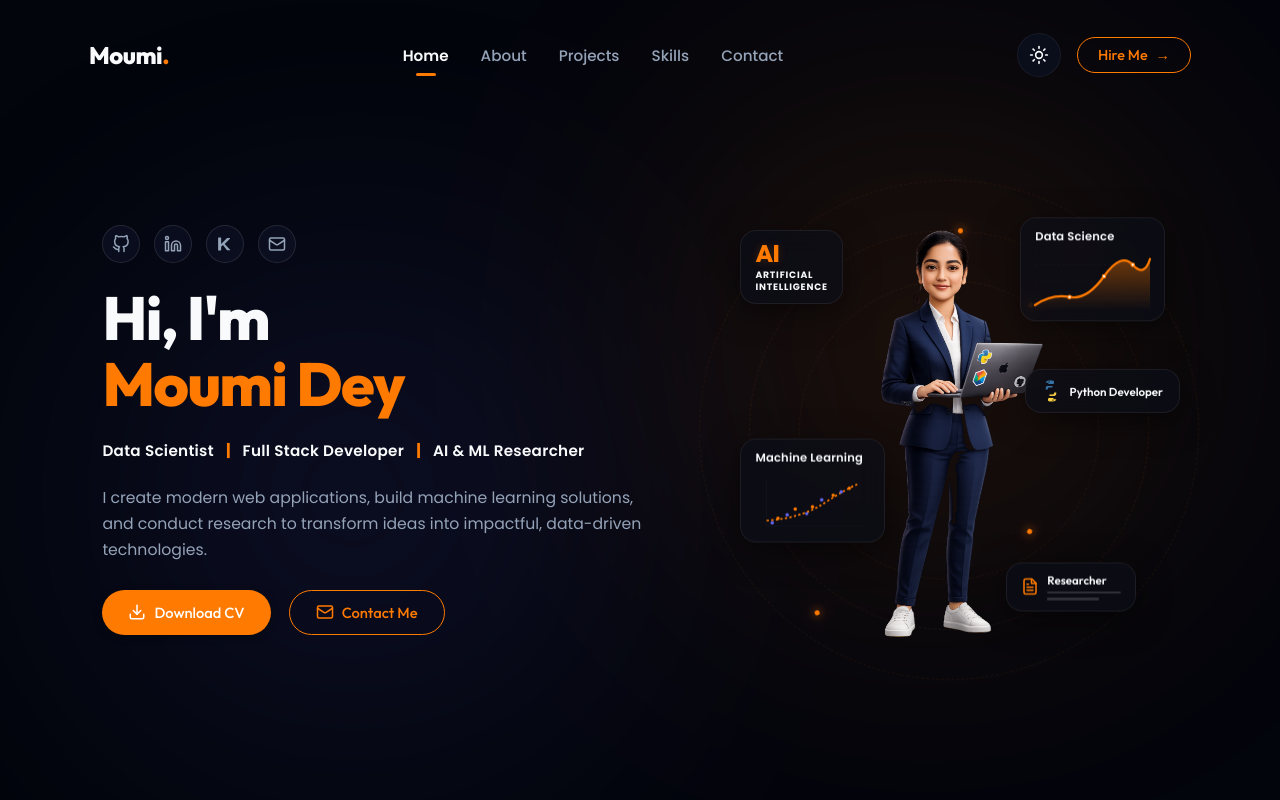
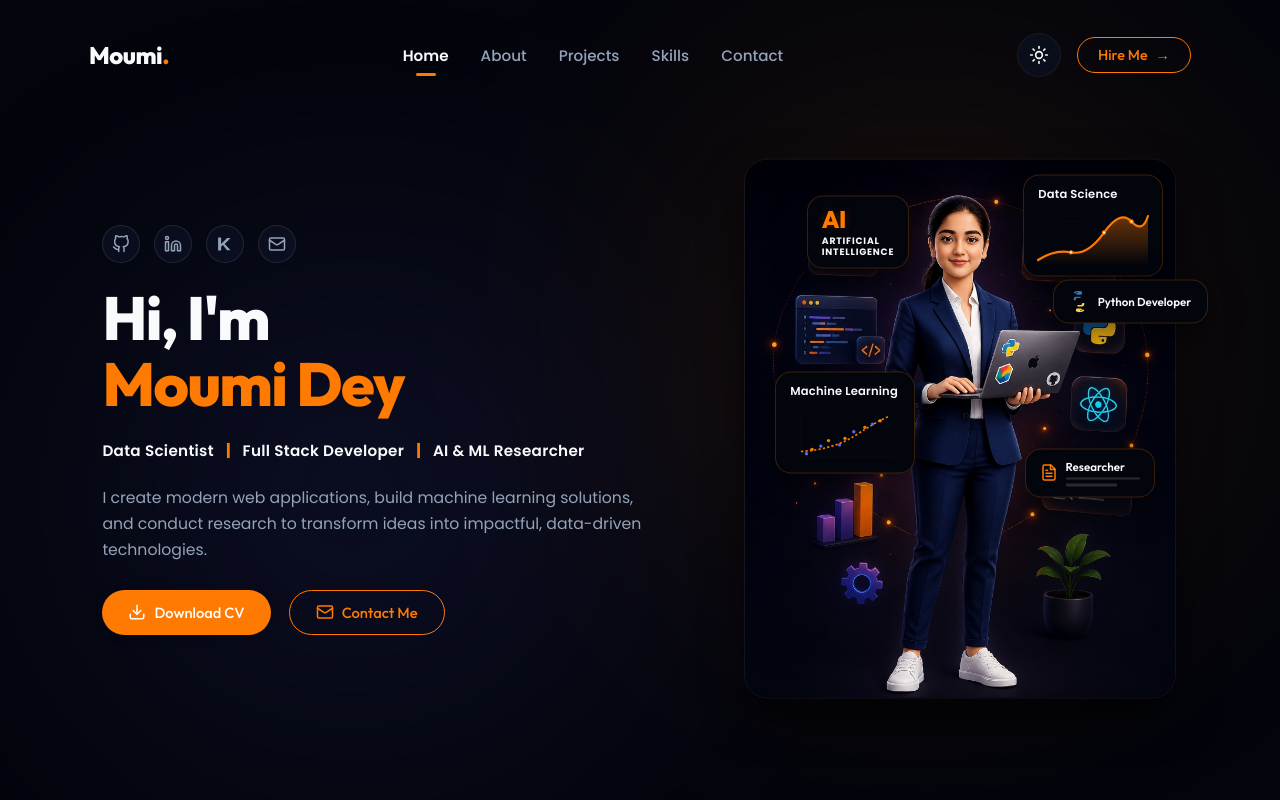
Before and after one commit to moumidey91-dev/PORTFOLIO, a React (Vite) app: page / in a window 1280 px wide. Shown: the top 800 px of the page. Built offline with nearby package versions, Linux system fonts and the light colour scheme.

Commit message:
Re-position 5 HTML cards to overlay exactly on top of baked-in image cards inside Hero section

```diff
--- a/src/components/Hero.css
+++ b/src/components/Hero.css
@@ -35,9 +35,9 @@
 
 .hero-container {
   display: grid;
-  grid-template-columns: 1.1fr 0.9fr;
+  grid-template-columns: 1.15fr 0.85fr;
   align-items: center;
-  gap: 60px;
+  gap: 50px;
   width: 100%;
 }
 
@@ -167,8 +167,9 @@
 
 .hero-avatar-wrapper {
   position: relative;
-  width: 360px;
-  height: 440px;
+  width: 100%;
+  max-width: 432px; /* Matches exact 819:1024 (0.8) image ratio */
+  aspect-ratio: 819 / 1024;
   display: flex;
   justify-content: center;
   align-items: center;
@@ -181,123 +182,66 @@
   height: 100%;
   object-fit: contain;
   z-index: 5;
+  border-radius: var(--radius-lg);
+  box-shadow: 0 20px 40px rgba(0, 0, 0, 0.6);
+  border: 1px solid rgba(255, 255, 255, 0.05);
 }
 
-/* Concentric Background Orbits */
-.hero-orbits {
-  position: absolute;
-  width: 100%;
-  height: 100%;
-  top: 0;
-  left: 0;
-  pointer-events: none;
-  z-index: 2;
-}
-
-.orbit {
-  position: absolute;
-  border: 1px dashed rgba(255, 122, 0, 0.08);
-  border-radius: 50%;
-  top: 50%;
-  left: 50%;
-  transform: translate(-50%, -50%);
-}
-
-.orbit-1 {
-  width: 500px;
-  height: 500px;
-  animation: spin-orbit-cw 35s linear infinite;
-}
-
-.orbit-2 {
-  width: 400px;
-  height: 400px;
-  animation: spin-orbit-ccw 28s linear infinite;
-}
-
-.orbit-3 {
-  width: 300px;
-  height: 300px;
-  animation: spin-orbit-cw 20s linear infinite;
-}
-
-/* Orbiting Particles */
-.orbit-particle {
-  position: absolute;
-  width: 5px;
-  height: 5px;
-  background: #ff7a00;
-  border-radius: 50%;
-  box-shadow: 0 0 8px rgba(255, 122, 0, 0.8), 0 0 16px rgba(255, 122, 0, 0.5);
-}
-
-.p1 { top: 12%; left: 24%; }
-.p2 { bottom: 12%; right: 24%; }
-.p3 { top: 50%; right: -3px; }
-.p4 { bottom: 50%; left: -3px; }
-.p5 { top: 8%; right: 35%; }
-
-/* Floating Cards Styling (Glassmorphism) */
+/* Floating Cards Styling (Glassmorphism with Solid mask background) */
 .floating-card {
   position: absolute;
   padding: 10px 14px;
-  background: rgba(11, 14, 26, 0.65);
-  backdrop-filter: blur(14px);
-  -webkit-backdrop-filter: blur(14px);
-  border: 1px solid rgba(255, 255, 255, 0.07);
+  background: #03050c; /* Matches site background to perfectly mask text underneath */
+  border: 1.2px solid rgba(255, 122, 0, 0.22);
   border-radius: var(--radius-md);
-  box-shadow: 0 8px 32px rgba(0, 0, 0, 0.5);
+  box-shadow: 0 8px 32px rgba(0, 0, 0, 0.6);
   z-index: 10;
   display: flex;
   flex-direction: column;
   gap: 4px;
   transition: all var(--transition-normal);
+  pointer-events: auto;
 }
 
 .floating-card:hover {
-  transform: scale(1.06) !important;
-  border-color: rgba(255, 122, 0, 0.4);
-  box-shadow: 0 12px 40px rgba(0, 0, 0, 0.6), 0 0 15px rgba(255, 122, 0, 0.2);
+  transform: scale(1.08) !important;
+  border-color: var(--primary);
+  box-shadow: 0 12px 40px rgba(0, 0, 0, 0.7), 0 0 15px rgba(255, 122, 0, 0.35);
 }
 
-/* Card positions and float animations */
+/* Precise positions overlaying composite image cards (locks position, no card-float animations) */
 .card-ai {
-  top: 6%;
-  left: -8%;
-  animation: card-float-1 5.5s ease-in-out infinite;
+  top: 6.8%;
+  left: 14.6%;
 }
 
 .card-data-science {
-  top: 2%;
-  right: -10%;
-  width: 145px;
-  animation: card-float-2 6.5s ease-in-out infinite;
+  top: 2.9%;
+  left: 64.7%;
+  width: 140px;
 }
 
 .card-python-dev {
-  top: 38%;
-  right: -14%;
+  top: 22.4%;
+  left: 71.5%;
   width: 155px;
   display: flex;
   flex-direction: row;
   align-items: center;
   gap: 8px;
   padding: 10px 14px;
-  animation: card-float-3 4.8s ease-in-out infinite;
 }
 
 .card-ml {
-  bottom: 24%;
-  left: -8%;
-  width: 145px;
-  animation: card-float-3 6.8s ease-in-out infinite;
+  top: 39.5%;
+  left: 7.3%;
+  width: 140px;
 }
 
 .card-researcher {
-  bottom: 8%;
-  right: -2%;
+  top: 53.7%;
+  left: 65%;
   width: 130px;
-  animation: card-float-2 6s ease-in-out infinite;
 }
 
 /* Floating Card Inner UI elements */
@@ -376,17 +320,7 @@
 
 .research-line.medium { width: 70%; }
 
-/* Keyframe animations */
-@keyframes spin-orbit-cw {
-  from { transform: translate(-50%, -50%) rotate(0deg); }
-  to { transform: translate(-50%, -50%) rotate(360deg); }
-}
-
-@keyframes spin-orbit-ccw {
-  from { transform: translate(-50%, -50%) rotate(360deg); }
-  to { transform: translate(-50%, -50%) rotate(0deg); }
-}
-
+/* Float Keyframe Animation for entire wrapper */
 @keyframes card-float-image {
   0% { transform: translateY(0); }
   50% { transform: translateY(-10px); }
@@ -395,24 +329,6 @@
 
 .animate-float {
   animation: card-float-image 6s ease-in-out infinite;
-}
-
-@keyframes card-float-1 {
-  0% { transform: translateY(0); }
-  50% { transform: translateY(-10px); }
-  100% { transform: translateY(0); }
-}
-
-@keyframes card-float-2 {
-  0% { transform: translateY(0); }
-  50% { transform: translateY(-14px); }
-  100% { transform: translateY(0); }
-}
-
-@keyframes card-float-3 {
-  0% { transform: translateY(0); }
-  50% { transform: translateY(-7px); }
-  100% { transform: translateY(0); }
 }
 
 /* Responsive Breakpoints */
@@ -459,8 +375,7 @@
   }
 
   .hero-avatar-wrapper {
-    max-width: 340px;
-    max-height: 400px;
+    max-width: 380px;
   }
 }
 
@@ -501,8 +416,7 @@
   }
 
   .hero-avatar-wrapper {
-    max-width: 270px;
-    max-height: 320px;
+    max-width: 300px;
   }
 
   .floating-card {
@@ -513,9 +427,9 @@
   .ai-subtitle { font-size: 0.5rem; }
   .card-header-mini, .card-text-inline, .research-label-mini { font-size: 0.65rem; }
 
-  .card-ai { top: 5%; left: 0%; scale: 0.9; }
-  .card-data-science { top: 2%; right: 0%; scale: 0.9; }
-  .card-python-dev { top: 38%; right: -2%; scale: 0.9; }
-  .card-ml { bottom: 18%; left: -2%; scale: 0.9; }
-  .card-researcher { bottom: 4%; right: 8%; scale: 0.9; }
+  .card-ai { top: 6.8%; left: 14.6%; scale: 0.9; }
+  .card-data-science { top: 2.9%; left: 64.7%; scale: 0.9; }
+  .card-python-dev { top: 22.4%; left: 71.5%; scale: 0.9; }
+  .card-ml { top: 39.5%; left: 7.3%; scale: 0.9; }
+  .card-researcher { top: 53.7%; left: 65%; scale: 0.9; }
 }
--- a/src/components/Hero.jsx
+++ b/src/components/Hero.jsx
@@ -1,6 +1,6 @@
 import React from 'react';
 import { Download, Mail } from 'lucide-react';
-import heroAvatar from '../assets/hero_avatar.png';
+import heroAvatar from '../assets/hero_avatar.jpg';
 import './Hero.css';
 
 // Custom SVG Icon Components to prevent dependency export issues
@@ -80,21 +80,6 @@ export default function Hero() {
 
         {/* Hero Graphic */}
         <div className="hero-graphic-container">
-          {/* Orbit Background */}
-          <div className="hero-orbits">
-            <div className="orbit orbit-1">
-              <div className="orbit-particle p1"></div>
-              <div className="orbit-particle p2"></div>
-            </div>
-            <div className="orbit orbit-2">
-              <div className="orbit-particle p3"></div>
-            </div>
-            <div className="orbit orbit-3">
-              <div className="orbit-particle p4"></div>
-              <div className="orbit-particle p5"></div>
-            </div>
-          </div>
-
           <div className="hero-avatar-wrapper animate-float">
             <img src={heroAvatar} alt="Moumi Dey Avatar" className="hero-avatar" />
 
@@ -177,7 +162,6 @@ export default function Hero() {
                 </div>
               </div>
             </div>
-
           </div>
         </div>
       </div>
```
